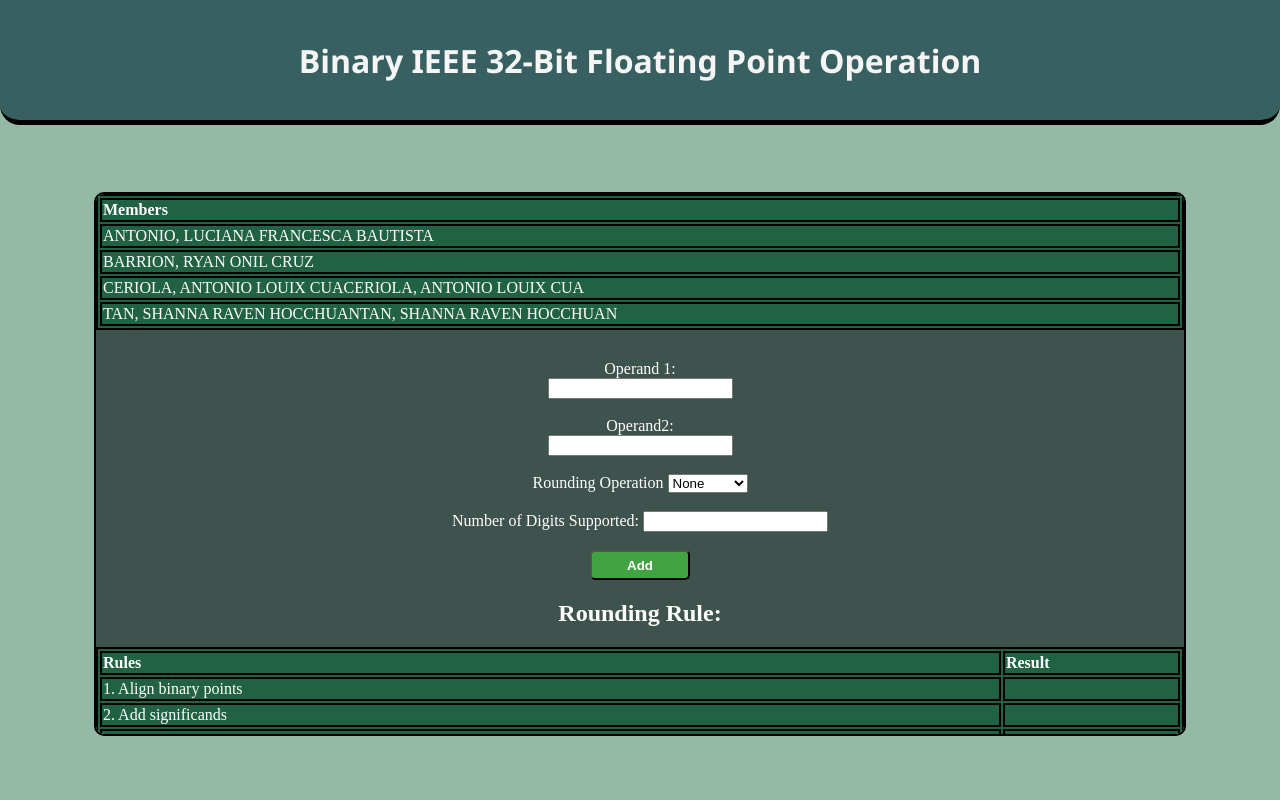
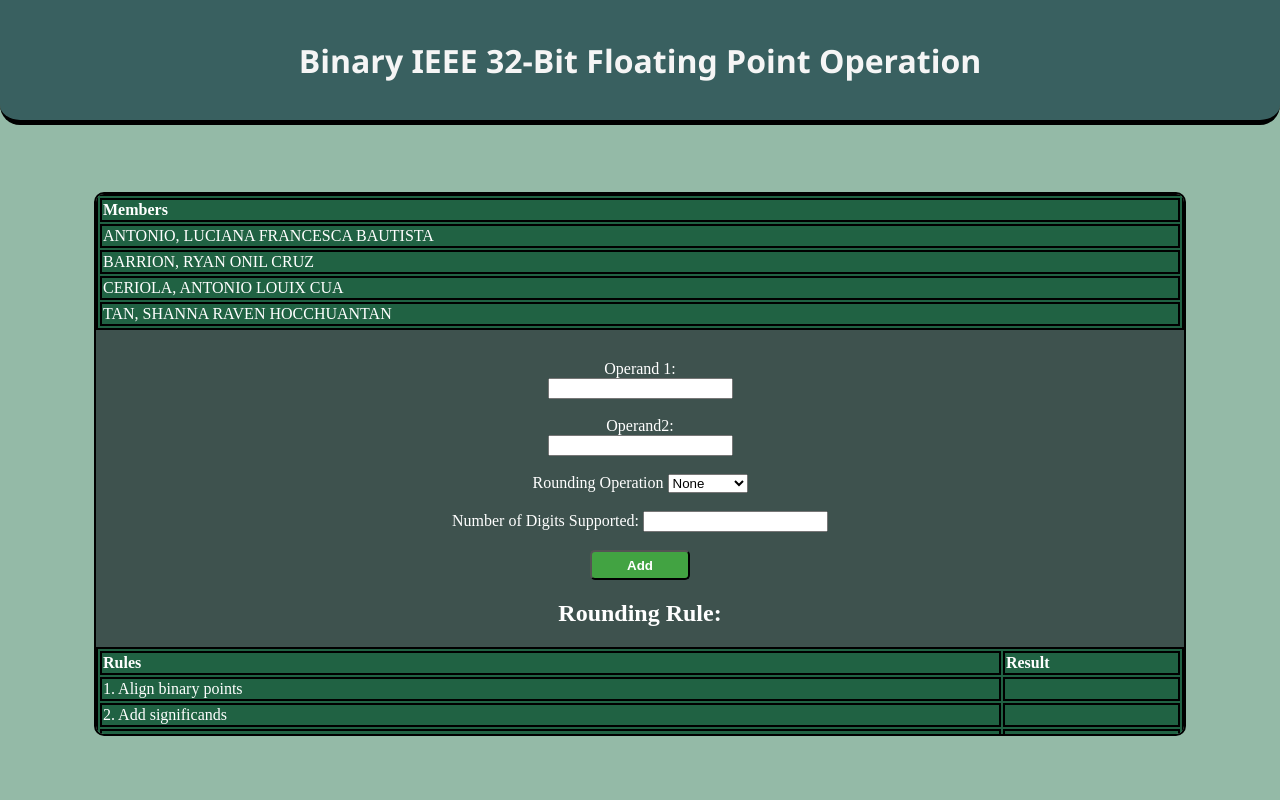
Before and after one commit to falarion08/IEEE-Floating-Point-Addition, a plain HTML site: page index.html in a window 1280 px wide. Drawn offline with Linux system fonts and the light colour scheme.

Commit message:
Update index.html

```diff
--- a/index.html
+++ b/index.html
@@ -20,8 +20,8 @@
                 </tr>
                 <tr><td>ANTONIO, LUCIANA FRANCESCA BAUTISTA</td></tr>
                 <tr><td>BARRION, RYAN ONIL CRUZ</td></tr>
-                <tr><td>CERIOLA, ANTONIO LOUIX CUACERIOLA, ANTONIO LOUIX CUA</td></tr>
-                <tr><td> TAN, SHANNA RAVEN HOCCHUANTAN, SHANNA RAVEN HOCCHUAN </td></tr>
+                <tr><td>CERIOLA, ANTONIO LOUIX CUA</td></tr>
+                <tr><td> TAN, SHANNA RAVEN HOCCHUANTAN </td></tr>
 
             </table>
             <div id="form_container">
```
